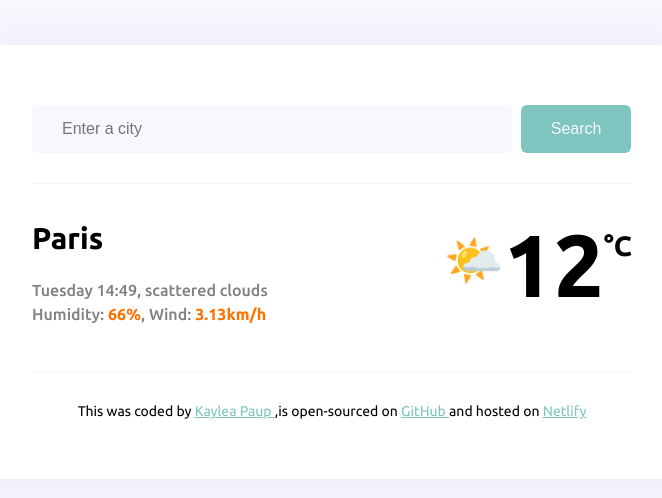
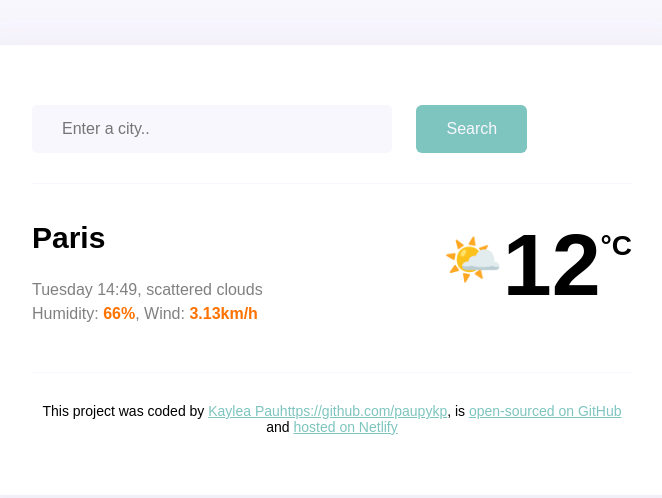
Before and after one commit to paupyk/Meteo-project, a plain HTML site: page index.html in a window 1280 px wide. Shown: the whole page, without its empty margins (308-970 px from the left). Drawn offline with Linux system fonts and the light colour scheme.

Commit message:
Created search engine

```diff
--- a/index.html
+++ b/index.html
@@ -2,33 +2,34 @@
 <html lang="en">
   <head>
     <meta charset="UTF-8" />
-    <meta name="viewport" content="width=>, initial-scale=1.0" />
-    <link rel="stylesheet" href="src/styles.css" />
+    <meta name="viewport" content="width=device-width, initial-scale=1.0" />
     <link rel="preconnect" href="https://fonts.googleapis.com" />
     <link rel="preconnect" href="https://fonts.gstatic.com" crossorigin />
     <link
-      href="https://fonts.googleapis.com/css2?family=Ubuntu:ital,wght@0,300;0,400;0,500;0,700;1,300;1,400;1,500;1,700&display=swap"
+      href="https://fonts.googleapis.com/css2?family=Roboto:ital,wght@0,100;0,300;0,400;0,500;0,700;0,900;1,100;1,300;1,400;1,500;1,700;1,900&display=swap"
       rel="stylesheet"
     />
-    <title>Document</title>
+    <link rel="stylesheet" href="src/styles.css" />
+    <title>Meteo App</title>
   </head>
   <body>
     <div class="weather-app">
       <header>
-        <form class="search-form">
+        <form class="search-form" id="search-form">
           <input
-            type="Search"
-            placeholder="Enter a city"
+            type="search"
+            placeholder="Enter a city.."
             required
+            id="search-form-input"
             class="search-form-input"
           />
-          <input type="Submit" value="Search" class="search-form-button" />
+          <input type="submit" value="Search" class="search-form-button" />
         </form>
       </header>
       <main>
         <div class="weather-app-data">
           <div>
-            <h1 class="weather-app-city">Paris</h1>
+            <h1 class="weather-app-city" id="city">Paris</h1>
             <p class="weather-app-details">
               Tuesday 14:49, scattered clouds
               <br />
@@ -42,21 +43,21 @@
           </div>
         </div>
       </main>
+
       <footer>
-        This was coded by
-        <a href="https://github.com/paupyk" target="_blank"> Kaylea Paup </a>,is
-        open-sourced on
-        <a href="https://github.com/paupyk/Meteo-project" target="_blank">
-          GitHub
-        </a>
-        and hosted on
+        This project was coded by
+        <a href="" target="_blank"> Kaylea Pauhttps://github.com/paupykp</a>, is
+        <a href="https://github.com/paupyk/Meteo-project" target="_blank"
+          >open-sourced on GitHub</a
+        >
+        and
         <a
-          href="https://main--shecodes-meteo-app7.netlify.app/"
+          href="https://app.netlify.com/sites/shecodes-meteo-app7/deploys/65fc7f5e90f73658d1773391"
           target="_blank"
+          >hosted on Netlify</a
         >
-          Netlify
-        </a>
       </footer>
     </div>
+    <script src="src/index.js"></script>
   </body>
 </html>
--- /dev/null
+++ b/src/index.js
@@ -0,0 +1,9 @@
+function handleSearchSubmit(event) {
+  event.preventDefault();
+  let searchInput = document.querySelector("#search-form-input");
+  let cityElement = document.querySelector("#city");
+  cityElement.innerHTML = searchInput.value;
+}
+
+let searchFormElement = document.querySelector("#search-form");
+searchFormElement.addEventListener("submit", handleSearchSubmit);
--- a/src/styles.css
+++ b/src/styles.css
@@ -29,7 +29,7 @@ footer {
   border-radius: 5px;
   font-size: 16px;
   padding: 15px 30px;
-  width: 80%;
+  width: 60%;
 }
 .search-form-button {
   background-color: #7dc5be;
@@ -37,7 +37,7 @@ footer {
   border-radius: 6px;
   color: #f9f7fe;
   font-size: 16px;
-  margin-left: 5px;
+  margin-left: 20px;
   padding: 15px 30px;
 }
 .weather-app-data {
@@ -82,6 +82,6 @@ main {
 }
 .weather-app-unit {
   font-size: 28px;
-  font-weight: bold;
+  font-weight: bolder;
   margin-top: 16px;
 }
```
